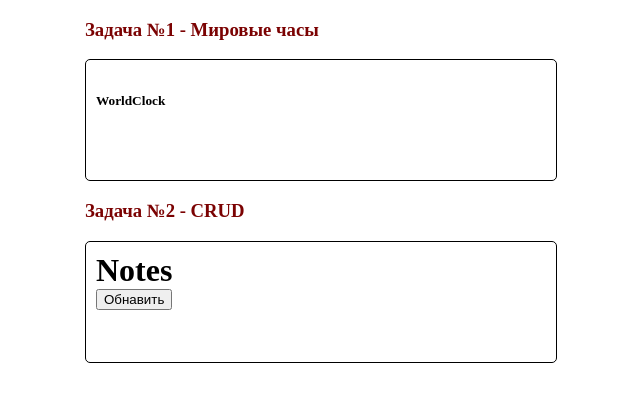
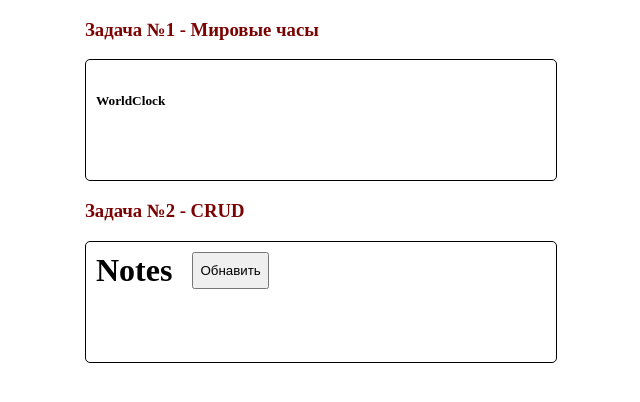
Before and after one commit to Al101020/15.06_dz, a React (Vite) app: page / in a window 1280 px wide. Shown: the top 402 px of the page, without its empty margins (319-959 px from the left). Built offline with nearby package versions, Linux system fonts and the light colour scheme; no server answers.

Commit message:
commit-4 notes

```diff
--- a/src/components/task2/Crud.jsx
+++ b/src/components/task2/Crud.jsx
@@ -20,13 +20,15 @@ function Crud() {
   return (
     <>
       <div className='task2'>
-        <div className='title'>
+        <div id='crudTitle'>
           <div className='notes'>
             <h1 className='notesH1'>Notes</h1>
           </div>
           <button className='update'>Обнавить</button>
         </div>
-        <div className='crud'></div>
+        <div id='allNotes'></div>
+        <div id='crudBottom'></div>
+        {/* <div className='crud'></div> */}
       </div>
     </>
   )
--- a/src/components/task2/crud.css
+++ b/src/components/task2/crud.css
@@ -1,3 +1,13 @@
 .notesH1 {
   margin: 0;
 }
+
+#crudTitle {
+  display: flex;
+
+}
+
+.update {
+  margin-left: 20px;
+  cursor: pointer;
+}
```
